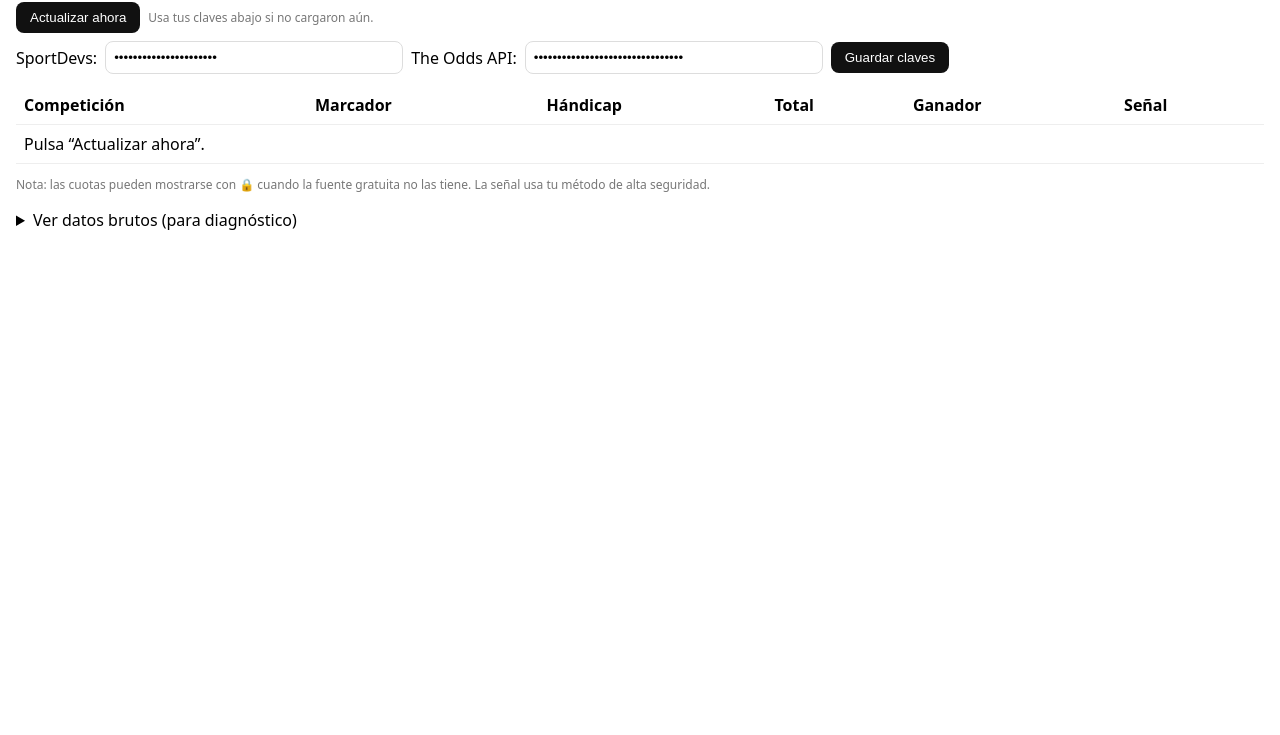
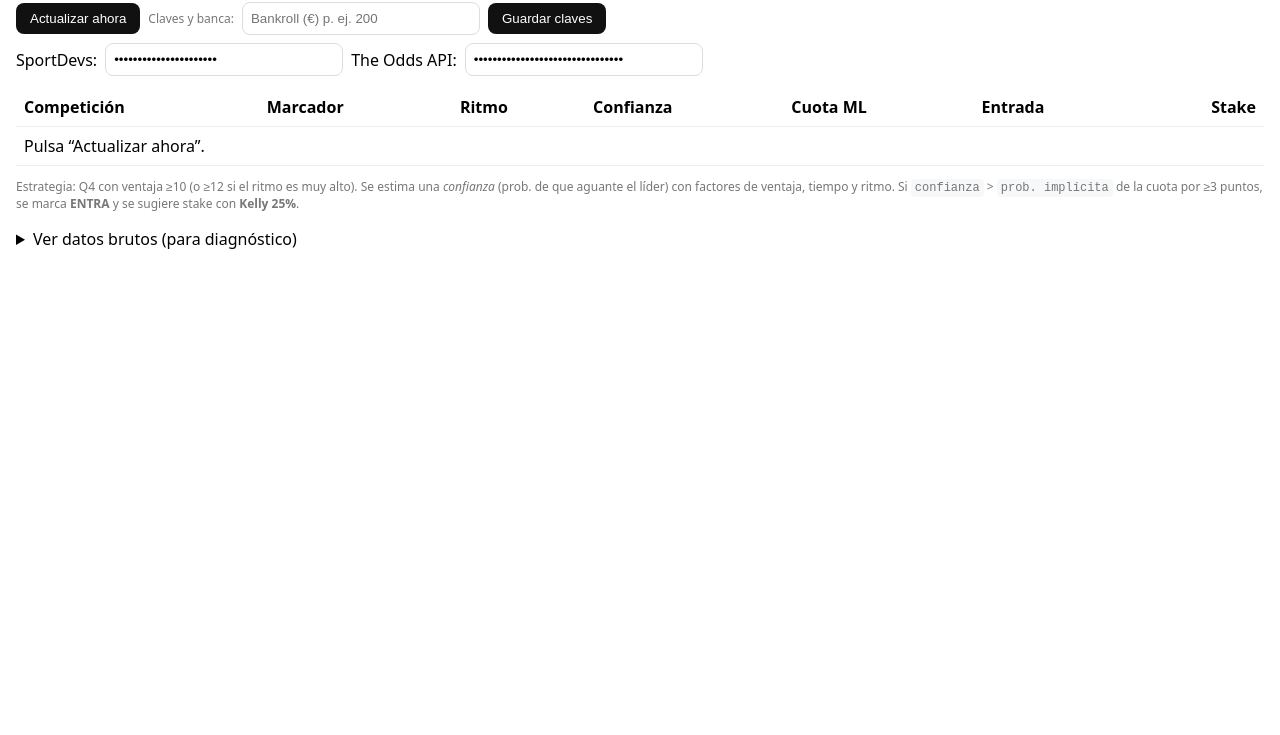
Before and after one commit to hfernandezarroyo-ui/solid-octo-dollop, a plain HTML site: page index.html in a window 1280 px wide. Shown: the part 65-800 px from the top of the page. Drawn offline with Linux system fonts and the light colour scheme.

Commit message:
Update index.html

```diff
--- a/index.html
+++ b/index.html
@@ -3,12 +3,12 @@
 <head>
   <meta charset="utf-8" />
   <meta name="viewport" content="width=device-width, initial-scale=1" />
-  <title>Panel Basket (Gratis)</title>
+  <title>Panel Basket – Señales y Estrategia</title>
   <style>
     body{font-family:system-ui,Arial,sans-serif;margin:16px}
     h1{margin:0 0 8px}
     .row{display:flex;gap:8px;flex-wrap:wrap;align-items:center}
-    input[type="password"],input[type="text"]{padding:8px;border:1px solid #ddd;border-radius:8px;min-width:280px}
+    input[type="password"],input[type="text"],input[type="number"]{padding:8px;border:1px solid #ddd;border-radius:8px;min-width:220px}
     button{padding:8px 14px;border:0;border-radius:8px;background:#111;color:#fff;cursor:pointer}
     button:disabled{opacity:.5;cursor:not-allowed}
     table{width:100%;border-collapse:collapse;margin-top:12px}
@@ -20,14 +20,17 @@
     small{color:#666}
     .muted{color:#777;font-size:12px}
     code{background:#f6f8fa;padding:2px 4px;border-radius:4px}
+    .right{text-align:right}
   </style>
 </head>
 <body>
-  <h1>Panel de Baloncesto (Gratis)</h1>
+  <h1>Panel de Baloncesto (Gratis) — Estrategia con Señales</h1>
 
   <div class="row">
     <button id="btn" onclick="actualizar()">Actualizar ahora</button>
-    <span class="muted">Usa tus claves abajo si no cargaron aún.</span>
+    <span class="muted">Claves y banca:</span>
+    <input id="bank" type="number" min="0" step="1" placeholder="Bankroll (€) p. ej. 200" />
+    <button onclick="guardarClaves()">Guardar claves</button>
   </div>
 
   <div class="row" style="margin-top:8px">
@@ -35,7 +38,6 @@
     <input id="sdKey" type="password" placeholder="Authorization: Bearer ..." />
     <label>The Odds API:</label>
     <input id="oddsKey" type="password" placeholder="API Key ..." />
-    <button onclick="guardarClaves()">Guardar claves</button>
   </div>
 
   <table id="tabla">
@@ -43,22 +45,24 @@
       <tr>
         <th>Competición</th>
         <th>Marcador</th>
-        <th>Hándicap</th>
-        <th>Total</th>
-        <th>Ganador</th>
-        <th>Señal</th>
+        <th>Ritmo</th>
+        <th>Confianza</th>
+        <th>Cuota ML</th>
+        <th>Entrada</th>
+        <th class="right">Stake</th>
       </tr>
     </thead>
     <tbody>
-      <tr><td colspan="6">Pulsa “Actualizar ahora”.</td></tr>
+      <tr><td colspan="7">Pulsa “Actualizar ahora”.</td></tr>
     </tbody>
   </table>
 
   <p class="muted">
-    Nota: las cuotas pueden mostrarse con 🔒 cuando la fuente gratuita no las tiene. La señal usa tu método de alta seguridad.
+    Estrategia: Q4 con ventaja ≥10 (o ≥12 si el ritmo es muy alto). Se estima una <em>confianza</em> (prob. de que aguante el líder) con factores de ventaja, tiempo y ritmo.
+    Si <code>confianza</code> &gt; <code>prob. implícita</code> de la cuota por ≥3 puntos, se marca <b>ENTRA</b> y se sugiere stake con <b>Kelly 25%</b>.
   </p>
 
-  <!-- Visor de datos brutos para diagnóstico -->
+  <!-- Visor de datos brutos y rutas usadas (diagnóstico) -->
   <details style="margin-top:16px">
     <summary>Ver datos brutos (para diagnóstico)</summary>
     <pre id="raw" style="white-space:pre-wrap;background:#f6f8fa;padding:12px;border-radius:8px;max-height:300px;overflow:auto"></pre>
```
